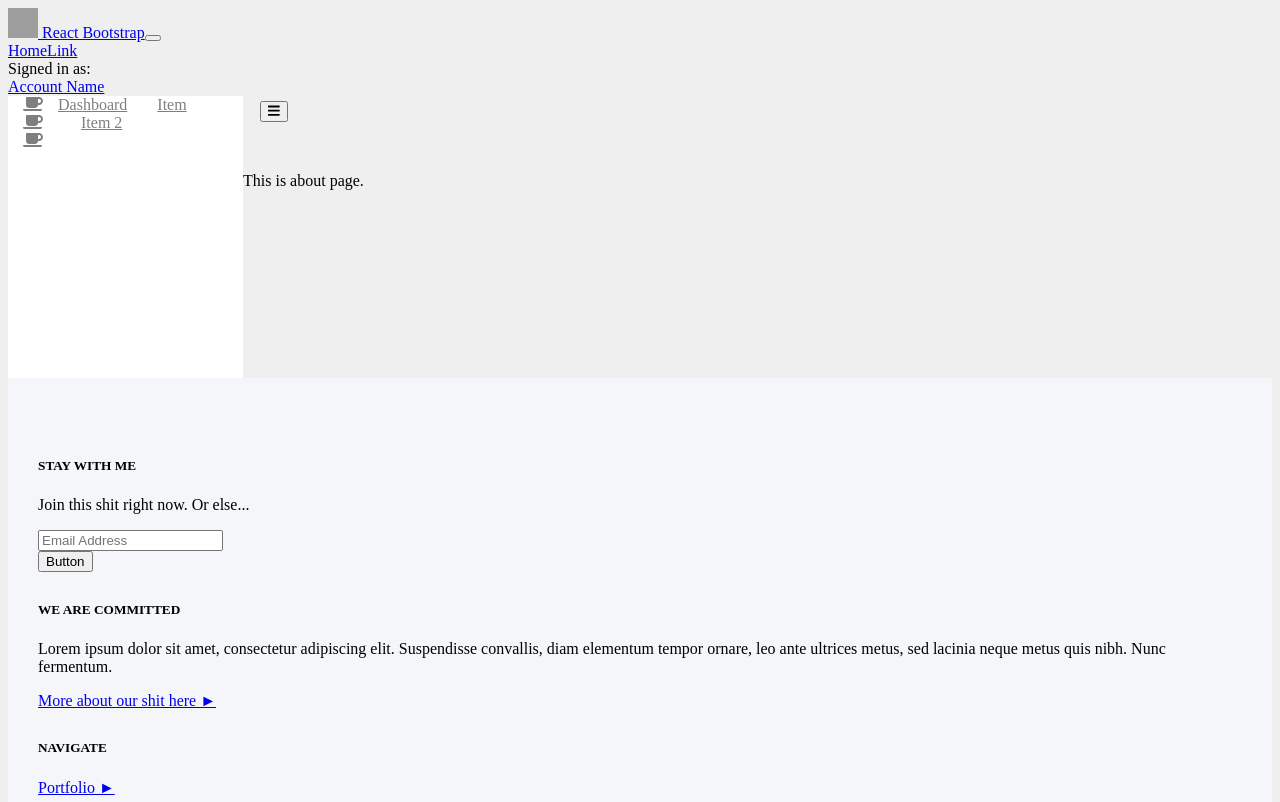
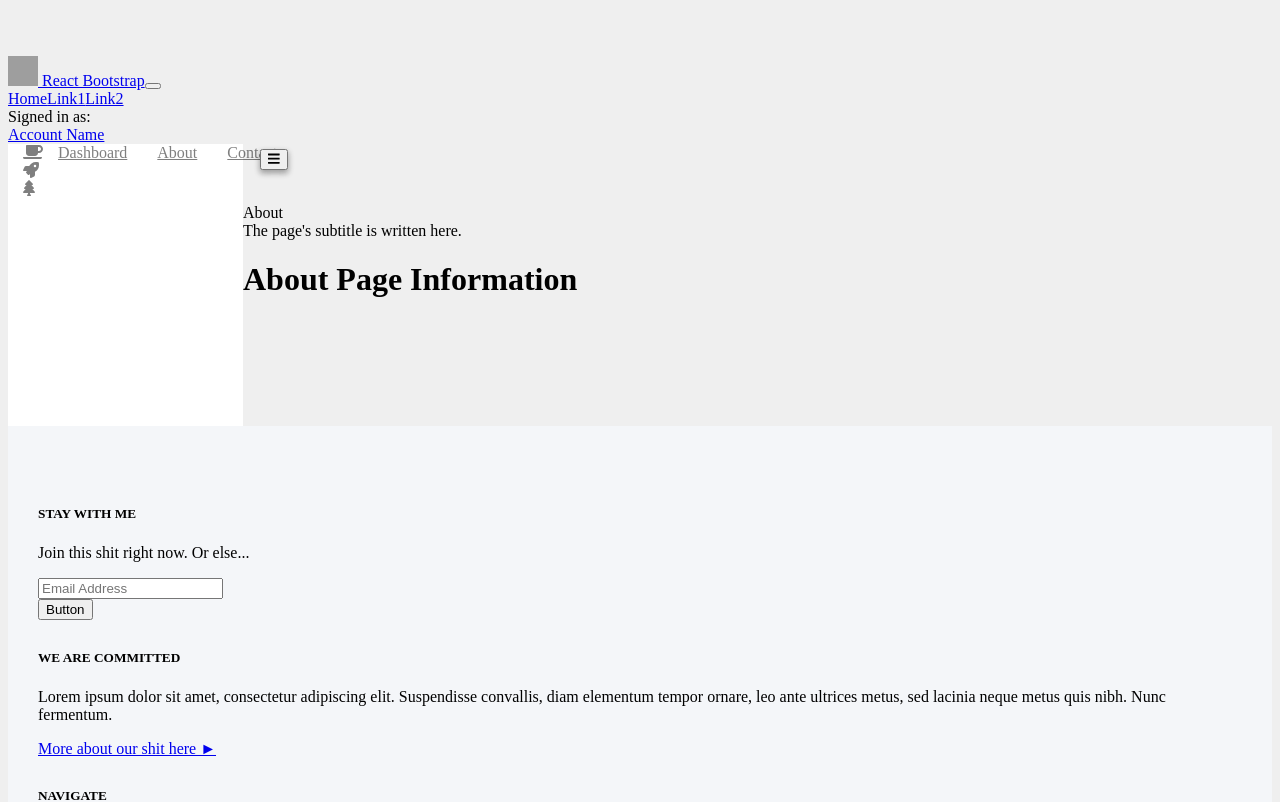
Before and after one commit to clarinal12/next-js-boilerplate, a Next.js app: page /about in a window 1280 px wide. Shown: the top 802 px of the page. Built offline with nearby package versions, Linux system fonts and the light colour scheme; grey boxes are pictures that could not be loaded.

Commit message:
add modal and other pages

```diff
--- a/components/Header.js
+++ b/components/Header.js
@@ -1,7 +1,7 @@
 /**
- * NextJs
+ * Configs
  */
-import Link from "next/link";
+import headerNavItems from "../web-app-configs/header-nav-config";
 
 /**'
  * React Bootstrap
@@ -10,7 +10,7 @@ import { Nav, Navbar, NavDropdown } from "react-bootstrap";
 
 const Header = () => (
   <div className="header">
-    <Navbar bg="light" expand="lg">
+    <Navbar fixed="top" bg="dark" variant="dark" expand="lg">
       <Navbar.Brand href="/">
         <img
           alt=""
@@ -24,8 +24,11 @@ const Header = () => (
       <Navbar.Toggle aria-controls="basic-navbar-nav" />
       <Navbar.Collapse id="basic-navbar-nav">
         <Nav className="mr-auto">
-          <Nav.Link href="/">Home</Nav.Link>
-          <Nav.Link href="#link">Link</Nav.Link>
+          {headerNavItems.map((item, index) => (
+            <Nav.Link key={index} href={item.link}>
+              {item.name}
+            </Nav.Link>
+          ))}
         </Nav>
         <Nav>
           <Navbar.Text>Signed in as: </Navbar.Text>
--- a/components/SideNav.js
+++ b/components/SideNav.js
@@ -8,18 +8,13 @@ import sideNavItems from "../web-app-configs/side-nav-config";
 /**
  * React Bootstrap
  */
-import { Button, Nav } from "react-bootstrap";
+import { Button, Nav, OverlayTrigger, Tooltip } from "react-bootstrap";
 
 /**
  * FontAwesome
  */
 import { FontAwesomeIcon } from "@fortawesome/react-fontawesome";
-import { faBars, faCoffee } from "@fortawesome/free-solid-svg-icons";
-
-/**
- * Components
- */
-import SideNavItem from "./SideNavItem";
+import { faBars } from "@fortawesome/free-solid-svg-icons";
 
 export default class SideNav extends React.Component {
   state = {
@@ -28,6 +23,21 @@ export default class SideNav extends React.Component {
 
   toggleNav = () => {
     this.setState({ open: !this.state.open });
+  };
+
+  renderNavIcons = item => {
+    if (this.state.open) {
+      return <FontAwesomeIcon icon={item.icon} />;
+    } else {
+      return (
+        <OverlayTrigger
+          placement="right"
+          overlay={<Tooltip id={`tooltip-${item.name}`}>{item.name}</Tooltip>}
+        >
+          <FontAwesomeIcon icon={item.icon} />
+        </OverlayTrigger>
+      );
+    }
   };
 
   render() {
@@ -42,16 +52,17 @@ export default class SideNav extends React.Component {
         >
           <FontAwesomeIcon icon={faBars} />
         </Button>
+
         <div className="side-nav-icons-panel">
           {sideNavItems.map((item, index) => (
-            <Nav.Link key={index} href="#">
-              <FontAwesomeIcon icon={faCoffee} />
+            <Nav.Link key={index} href={item.link}>
+              {this.renderNavIcons(item)}
             </Nav.Link>
           ))}
         </div>
         <div className={`side-nav-items-panel ${open ? "open" : ""}`}>
           {sideNavItems.map((item, index) => (
-            <Nav.Link key={index} href="#">
+            <Nav.Link key={index} href={item.link}>
               {item.name}
             </Nav.Link>
           ))}
--- a/components/SideNavItem.js
+++ /dev/null
@@ -1,18 +0,0 @@
-/**
- * ReactBoostrap
- */
-import { Row, Col, Nav } from "react-bootstrap";
-
-/**
- * FontAwesome
- */
-import { FontAwesomeIcon } from "@fortawesome/react-fontawesome";
-import { faCoffee } from "@fortawesome/free-solid-svg-icons";
-
-const SideNavItem = props => {
-  const { name, open } = props;
-
-  return <Nav.Link href="/home">{open && name}</Nav.Link>;
-};
-
-export default SideNavItem;
--- a/pages/about.js
+++ b/pages/about.js
@@ -1,8 +1,8 @@
 import Layout from "../components/CoreLayout";
 
 const About = () => (
-  <Layout>
-    <p>This is about page.</p>
+  <Layout pageTitle="About" pageSubTitle="The page's subtitle is written here.">
+    <h1>About Page Information</h1>
   </Layout>
 );
 
--- a/styles.scss
+++ b/styles.scss
@@ -3,6 +3,7 @@ $header-height: 56px;
 
 body {
   background-color: #efefef;
+  margin-top: 56px;
 }
 
 .header {
@@ -19,6 +20,7 @@ body {
     position: absolute;
     right: -45px;
     top: 5px;
+    box-shadow: 0 3px 6px rgba(0, 0, 0, 0.16), 0 3px 6px rgba(0, 0, 0, 0.23);
   }
 
   .nav-link {
@@ -38,7 +40,7 @@ body {
     height: 100%;
     padding-left: 35px;
     margin-left: -150px;
-    transition: 0.2s;
+    transition: 0.3s;
 
     &.open {
       margin-left: 0;
--- a/web-app-configs/header-nav-config.js
+++ b/web-app-configs/header-nav-config.js
@@ -1,3 +1,16 @@
-const config = ["1", "2"];
+const config = [
+  {
+    name: "Home",
+    link: "/"
+  },
+  {
+    name: "Link1",
+    link: "#link1"
+  },
+  {
+    name: "Link2",
+    link: "#link2"
+  }
+];
 
 export default config;
--- a/web-app-configs/side-nav-config.js
+++ b/web-app-configs/side-nav-config.js
@@ -1,15 +1,20 @@
+import { faCoffee, faRocket, faTree } from "@fortawesome/free-solid-svg-icons";
+
 const config = [
   {
     name: "Dashboard",
-    link: "#dasboard"
+    link: "/dashboard",
+    icon: faCoffee
   },
   {
-    name: "Item 1",
-    link: "#item1"
+    name: "About",
+    link: "/about",
+    icon: faRocket
   },
   {
-    name: "Item 2",
-    link: "#item2"
+    name: "Contact",
+    link: "/contact",
+    icon: faTree
   }
 ];
 
```
Also changed, not shown: components/Modal.js (added, +37 -0 lines), pages/contact.js (added, +12 -0 lines), pages/dashboard.js (added, +15 -0 lines), pages/index.js (+13 -16 lines), pages/post.js (+10 -9 lines).
